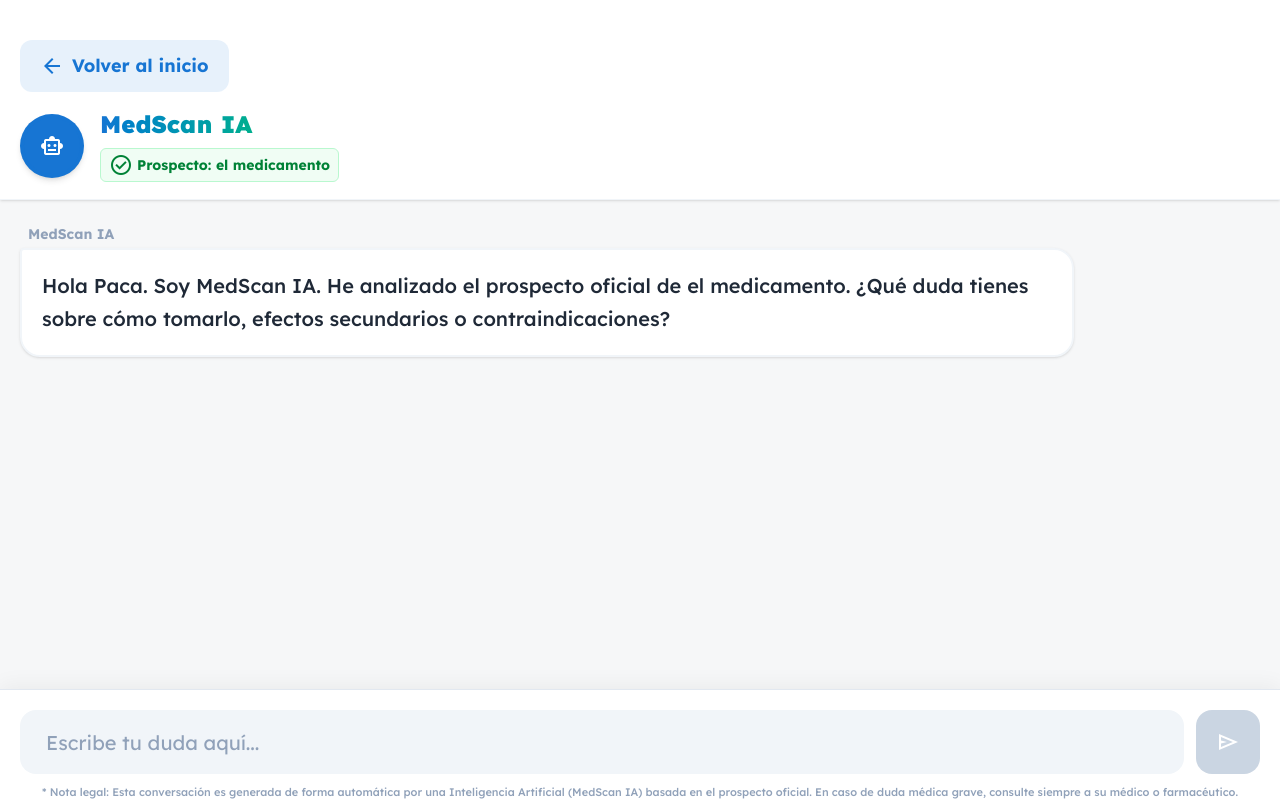
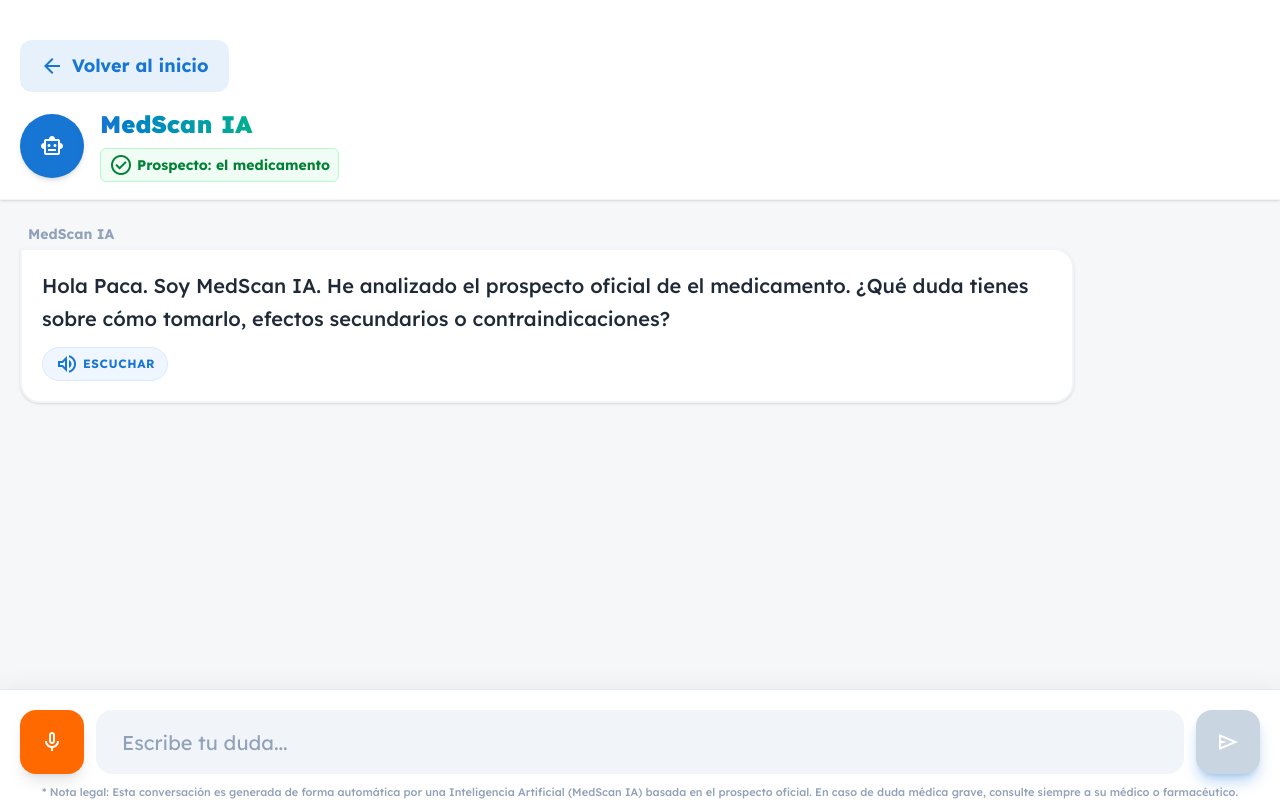
Before and after one commit to gontugithub/medscan, a React (Vite) app in the folder frontend/: page /chat in a window 1280 px wide. Built offline with nearby package versions, Linux system fonts and the light colour scheme.

Commit message:
mejoras chat

```diff
--- a/frontend/src/pages/ChatPage.jsx
+++ b/frontend/src/pages/ChatPage.jsx
@@ -6,10 +6,8 @@ const ChatPage = () => {
   const navigate = useNavigate();
   const location = useLocation();
 
-  // Recuperamos el nombre del medicamento que pasamos desde el ProcessingPage
   const nombreMedicamento = location.state?.nombreMedicamento || 'el medicamento';
 
-  // Mensaje inicial adaptado
   const [messages, setMessages] = useState([
     {
       text: `Hola Paca. Soy MedScan IA. He analizado el prospecto oficial de ${nombreMedicamento}. ¿Qué duda tienes sobre cómo tomarlo, efectos secundarios o contraindicaciones?`,
@@ -18,9 +16,47 @@ const ChatPage = () => {
   ]);
   const [input, setInput] = useState('');
   const [isLoading, setIsLoading] = useState(false);
+  const [isListening, setIsListening] = useState(false); // Estado para el micrófono
 
-  // Referencia para hacer scroll automático al final de los mensajes
   const messagesEndRef = useRef(null);
+
+  // --- LÓGICA DE RECONOCIMIENTO DE VOZ (Dictado) ---
+  const SpeechRecognition = window.SpeechRecognition || window.webkitSpeechRecognition;
+  const recognition = SpeechRecognition ? new SpeechRecognition() : null;
+
+  if (recognition) {
+    recognition.lang = 'es-ES';
+    recognition.continuous = false;
+    recognition.interimResults = false;
+
+    recognition.onresult = (event) => {
+      const transcript = event.results[0][0].transcript;
+      setInput(transcript);
+      setIsListening(false);
+    };
+
+    recognition.onerror = () => setIsListening(false);
+    recognition.onend = () => setIsListening(false);
+  }
+
+  const toggleListen = () => {
+    if (!recognition) return alert("Tu navegador no soporta dictado por voz.");
+    if (isListening) {
+      recognition.stop();
+    } else {
+      setIsListening(true);
+      recognition.start();
+    }
+  };
+
+  // --- FUNCIÓN DE LECTURA ---
+  const leerEnVozAlta = (texto) => {
+    window.speechSynthesis.cancel();
+    const lectura = new SpeechSynthesisUtterance(texto);
+    lectura.lang = 'es-ES';
+    lectura.rate = 1;
+    window.speechSynthesis.speak(lectura);
+  };
 
   const scrollToBottom = () => {
     messagesEndRef.current?.scrollIntoView({ behavior: "smooth" });
@@ -30,35 +66,19 @@ const ChatPage = () => {
     scrollToBottom();
   }, [messages]);
 
-  // LÓGICA INTACTA DE TU CÓDIGO
   const sendMessage = async () => {
     if (!input.trim() || isLoading) return;
-
     const preguntaUsuario = input.trim();
-
-    // 1. Añadimos la pregunta del usuario a la pantalla
     setMessages(prev => [...prev, { text: preguntaUsuario, sender: 'user' }]);
     setInput('');
     setIsLoading(true);
 
     try {
-      // 2. Llamamos a tu backend mediante el servicio centralizado
       const data = await api.askQuestion(preguntaUsuario);
-
-      // 3. Añadimos la respuesta del bot.
       const textoRespuesta = data.respuesta || data.content || data.pregunta || "No he recibido una respuesta válida del servidor.";
-
-      setMessages(prev => [...prev, {
-        text: textoRespuesta,
-        sender: 'bot'
-      }]);
-
+      setMessages(prev => [...prev, { text: textoRespuesta, sender: 'bot' }]);
     } catch (error) {
-      console.error("Error consultando al bot:", error);
-      setMessages(prev => [...prev, {
-        text: 'Lo siento, ha habido un problema de conexión al consultar el prospecto. ¿Puedes intentarlo de nuevo?',
-        sender: 'bot'
-      }]);
+      setMessages(prev => [...prev, { text: 'Lo siento, ha habido un problema. ¿Puedes intentarlo de nuevo?', sender: 'bot' }]);
     } finally {
       setIsLoading(false);
     }
@@ -67,9 +87,7 @@ const ChatPage = () => {
   return (
     <div className="bg-[#f6f7f8] text-[#1f2937] h-[100dvh] flex flex-col w-full relative font-display">
 
-      {/* Cabecera Adaptada para Mayores */}
       <header className="bg-white px-5 pt-10 pb-4 shadow-sm z-20 sticky top-0 border-b border-slate-100 flex flex-col gap-4">
-        {/* Botón Volver gigante y claro */}
         <button
           onClick={() => navigate('/home')}
           className="flex items-center gap-2 text-[#1775d3] font-bold text-lg bg-[#1775d3]/10 w-fit px-5 py-3 rounded-xl active:scale-95 transition-transform"
@@ -78,16 +96,11 @@ const ChatPage = () => {
           Volver al inicio
         </button>
 
-        {/* Info de la IA */}
         <div className="flex items-center gap-4">
           <div className="w-16 h-16 bg-[#1775d3] rounded-full flex items-center justify-center text-white shadow-md shrink-0 border-4 border-[#1775d3]/20">
             <span className="material-symbols-outlined text-[32px]">smart_toy</span>
           </div>
           <div>
-            {/* AQUÍ ESTÁ EL CAMBIO:
-               Se aplica un degradado (gradient) del azul principal a un verde esmeralda,
-               y se recorta el fondo con el texto (bg-clip-text text-transparent).
-            */}
             <h1 className="text-2xl font-black text-transparent bg-clip-text bg-gradient-to-r from-[#1775d3] to-green-500 pb-1">
               MedScan IA
             </h1>
@@ -98,28 +111,32 @@ const ChatPage = () => {
         </div>
       </header>
 
-      {/* Área de Chat (Letra más grande y clara) */}
       <main className="flex-1 overflow-y-auto px-5 py-6 space-y-6 scroll-smooth pb-4">
         {messages.map((msg, index) => (
           <div key={index} className={`flex flex-col ${msg.sender === 'user' ? 'items-end' : 'items-start'}`}>
-
-            {/* Etiqueta de quién habla (Crucial para abuelos) */}
             <span className="text-sm font-bold text-slate-400 mb-1 ml-2 mr-2">
               {msg.sender === 'user' ? 'Tú' : 'MedScan IA'}
             </span>
 
-            {/* Burbuja de texto */}
-            <div className={`p-5 max-w-[85%] rounded-[20px] shadow-sm text-xl font-medium leading-relaxed
+            <div className={`p-5 max-w-[85%] rounded-[20px] shadow-sm text-xl font-medium leading-relaxed flex flex-col
               ${msg.sender === 'user'
                 ? 'bg-[#1775d3] text-white rounded-tr-sm'
                 : 'bg-white text-[#1f2937] border-2 border-slate-100 rounded-tl-sm'}`}
             >
-              {msg.text}
+              <span>{msg.text}</span>
+              {msg.sender === 'bot' && (
+                <button
+                  onClick={() => leerEnVozAlta(msg.text)}
+                  className="mt-3 flex items-center self-start text-[#1775d3] hover:opacity-70 transition-opacity bg-blue-50 px-3 py-1 rounded-full border border-blue-100"
+                >
+                  <span className="material-symbols-outlined text-lg">volume_up</span>
+                  <span className="text-[12px] ml-1 font-bold uppercase tracking-wider">Escuchar</span>
+                </button>
+              )}
             </div>
           </div>
         ))}
 
-        {/* Indicador de "Escribiendo..." */}
         {isLoading && (
           <div className="flex flex-col items-start">
             <span className="text-sm font-bold text-slate-400 mb-1 ml-2">MedScan IA</span>
@@ -130,27 +147,37 @@ const ChatPage = () => {
             </div>
           </div>
         )}
-
-        {/* Ancla invisible para el auto-scroll */}
         <div ref={messagesEndRef} />
       </main>
 
-      {/* Input de Chat y Aviso Legal */}
       <footer className="bg-white p-5 border-t border-slate-200 sticky bottom-0 z-20 pb-safe shadow-[0_-4px_20px_rgba(0,0,0,0.05)]">
         <div className="flex gap-3 items-center mb-3">
+
+          {/* BOTÓN DE DICTADO (Micro) */}
+          <button
+            onClick={toggleListen}
+            className={`w-[64px] h-[64px] rounded-2xl flex items-center justify-center shrink-0 active:scale-95 transition-all shadow-lg
+              ${isListening ? 'bg-red-500 text-white animate-pulse' : 'bg-orange-500 text-white'}`}
+          >
+            <span className="material-symbols-outlined text-[32px]">
+              {isListening ? 'mic' : 'mic_none'}
+            </span>
+          </button>
+
           <input
             type="text"
             value={input}
             onChange={(e) => setInput(e.target.value)}
             onKeyDown={(e) => e.key === 'Enter' && sendMessage()}
             disabled={isLoading}
-            placeholder={isLoading ? "Buscando en el prospecto..." : "Escribe tu duda aquí..."}
+            placeholder={isListening ? "Escuchando..." : "Escribe tu duda..."}
             className="flex-1 h-[64px] px-6 bg-slate-100 border-2 border-transparent rounded-2xl text-xl outline-none focus:border-[#1775d3] focus:bg-white transition-all placeholder:text-slate-400 disabled:opacity-50"
           />
+
           <button
             onClick={sendMessage}
             disabled={isLoading || !input.trim()}
-            className="w-[64px] h-[64px] bg-[#1775d3] disabled:bg-slate-300 text-white rounded-2xl flex items-center justify-center shrink-0 active:scale-95 transition-transform shadow-lg shadow-[#1775d3]/30 disabled:shadow-none"
+            className="w-[64px] h-[64px] bg-[#1775d3] disabled:bg-slate-300 text-white rounded-2xl flex items-center justify-center shrink-0 active:scale-95 transition-transform shadow-lg shadow-[#1775d3]/30"
           >
             {isLoading ? (
               <span className="material-symbols-outlined text-[32px] animate-spin">autorenew</span>
@@ -160,7 +187,6 @@ const ChatPage = () => {
           </button>
         </div>
 
-        {/* Texto Legal */}
         <p className="text-[11px] leading-tight text-center text-slate-400 font-medium px-2">
           * Nota legal: Esta conversación es generada de forma automática por una Inteligencia Artificial (MedScan IA) basada en el prospecto oficial. En caso de duda médica grave, consulte siempre a su médico o farmacéutico.
         </p>
```
